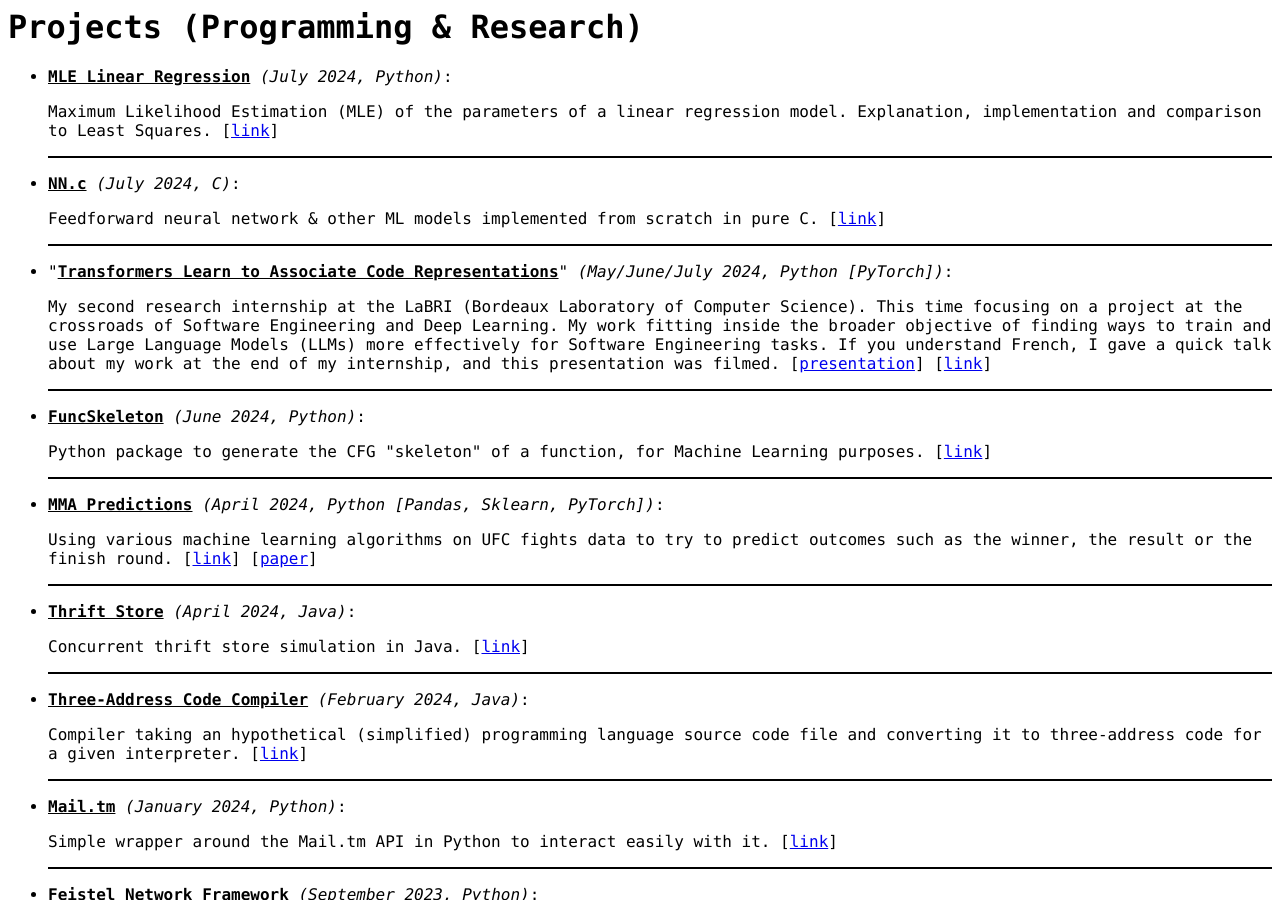
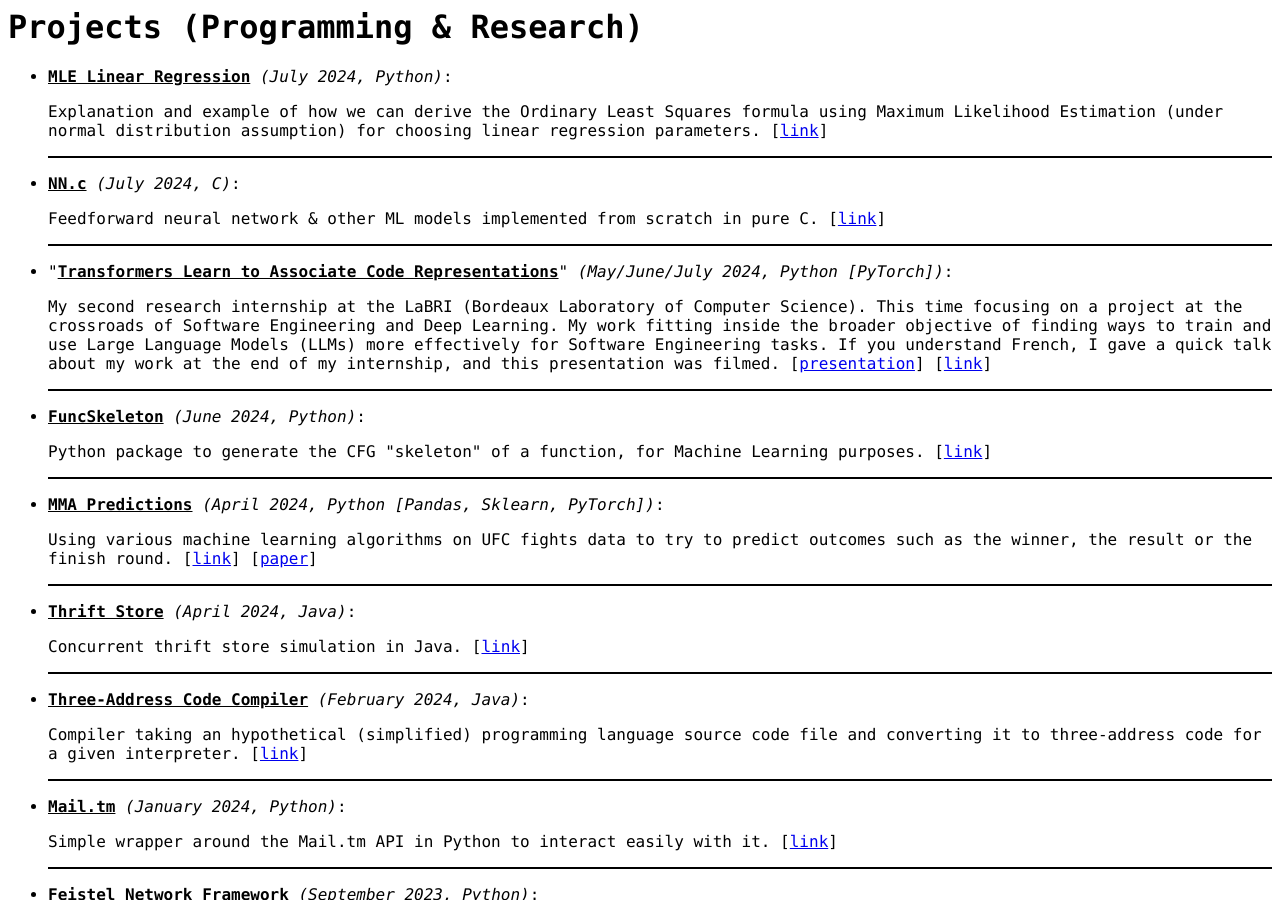
Before and after one commit to mrochk/mrochk.github.io, a Jekyll site: the page projects.html, which Jekyll copies as it is, in a window 1280 px wide and 900 px high. Built offline with Jekyll 4.4.1, drawn with Linux system fonts in a browser that asks for light colours.

Commit message:
modif mle linreg

```diff
--- a/projects.html
+++ b/projects.html
@@ -28,7 +28,7 @@ b {
 
     <li>
         <p><b>MLE Linear Regression</b> <i>(July 2024, Python)</i>:</p>
-        <p>Maximum Likelihood Estimation (MLE) of the parameters of a linear regression model. Explanation, implementation and comparison to Least Squares. [<a href="https://github.com/mrochk/mle-linreg">link</a>]</p>
+        <p>Explanation and example of how we can derive the Ordinary Least Squares formula using Maximum Likelihood Estimation (under normal distribution assumption) for choosing linear regression parameters. [<a href="https://github.com/mrochk/mle-linreg">link</a>]</p>
     </li>
 
     <li>
```
